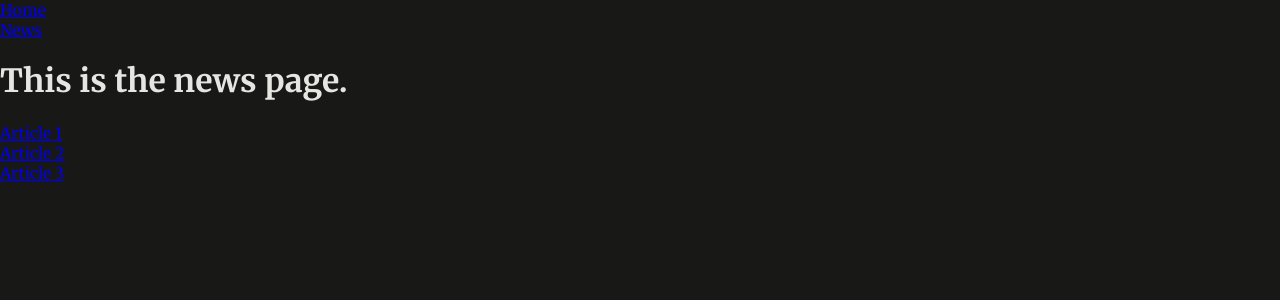
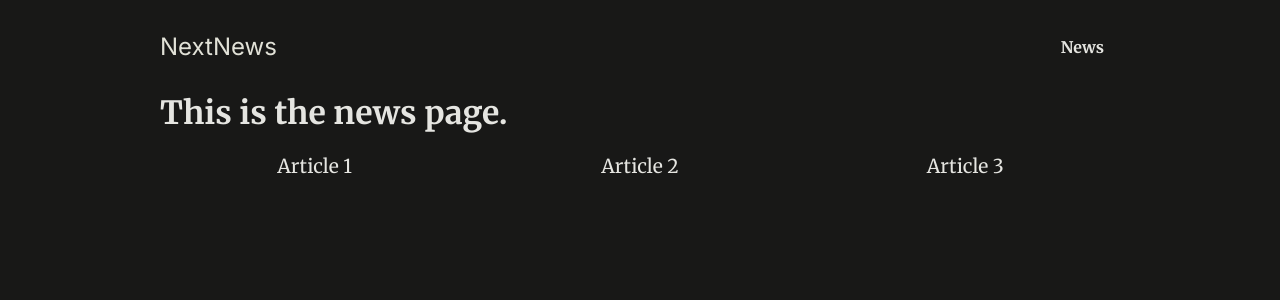
Before and after one commit to J-Skarbek/Routing-Deep-Dive, a Next.js app: page /news in a window 1280 px wide. Shown: the top 300 px of the page. Built offline with nearby package versions, Linux system fonts and the light colour scheme.

Commit message:
Add styling

```diff
--- a/app/layout.js
+++ b/app/layout.js
@@ -9,8 +9,12 @@
 export default function RootLayout({ children }) {
  return (
     <html lang="en">
-      <MainHeader />
-      <body>{children}</body>
+      <body>
+        <div id="page">
+          <MainHeader />
+          {children}
+        </div>
+      </body>
     </html>
   )
 }
--- a/app/news/page.js
+++ b/app/news/page.js
@@ -5,7 +5,7 @@
     <div id="news">
       <h1>This is the news page.</h1>
       <div>
-        <ul>
+        <ul className="news-list">
           <li><Link href='/news/article1' >Article 1</Link></li>
           <li><Link href='/news/article2' >Article 2 </Link></li>
           <li><Link href='/news/article3' >Article 3 </Link></li>
--- a/components/header.js
+++ b/components/header.js
@@ -1,12 +1,18 @@
-import Link from "next/link";
+import Link from 'next/link';
 
 export default function MainHeader() {
   return (
-    <header>
-      <ul>
-        <li><Link href='/' >Home</Link></li>
-        <li><Link href='/news' >News</Link></li>
-      </ul>
+    <header id="main-header">
+      <div id="logo">
+        <Link href="/">NextNews</Link>
+      </div>
+      <nav>
+        <ul>
+          <li>
+            <Link href="/news">News</Link>
+          </li>
+        </ul>
+      </nav>
     </header>
-  )
+  );
 }
```
